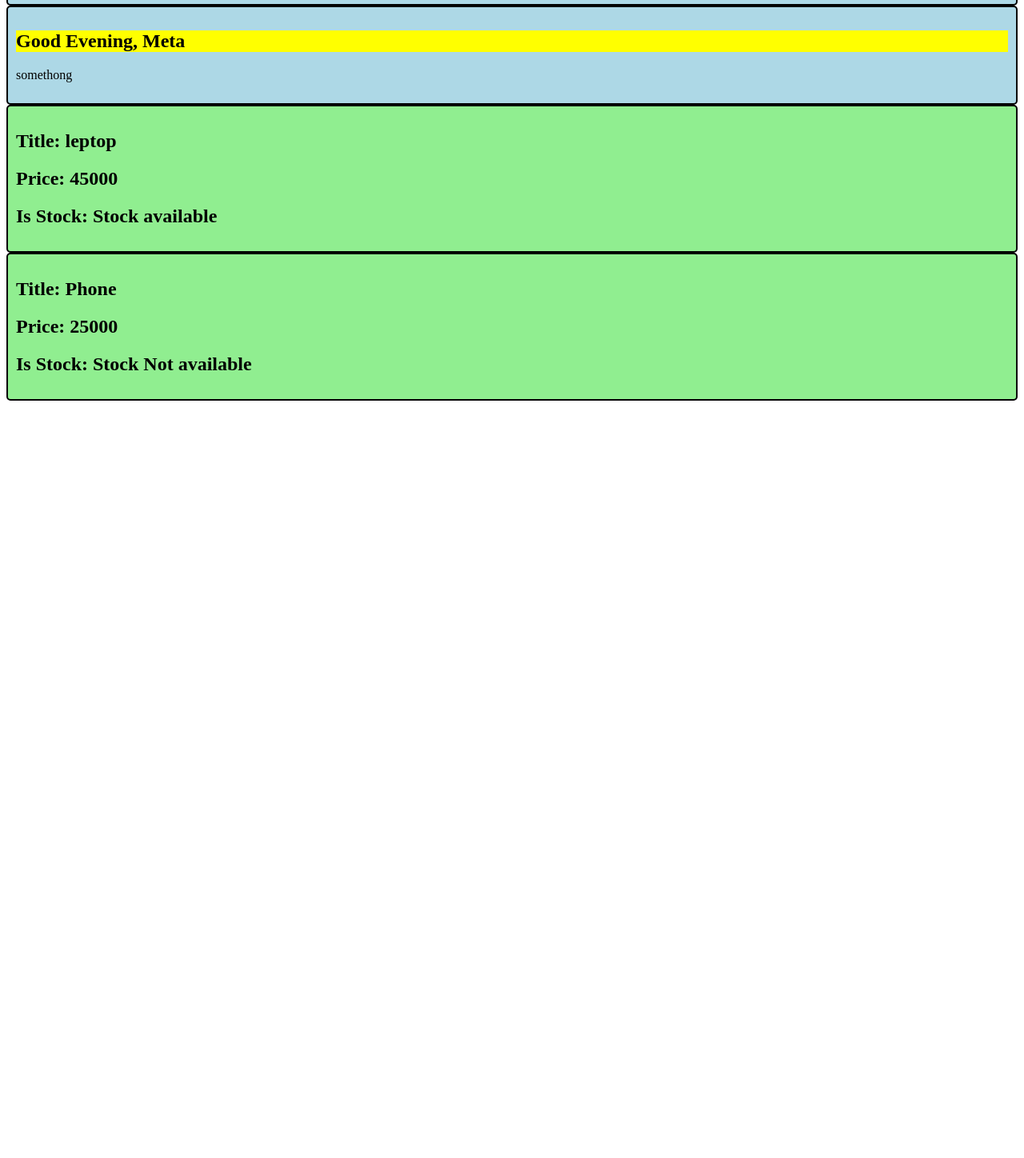
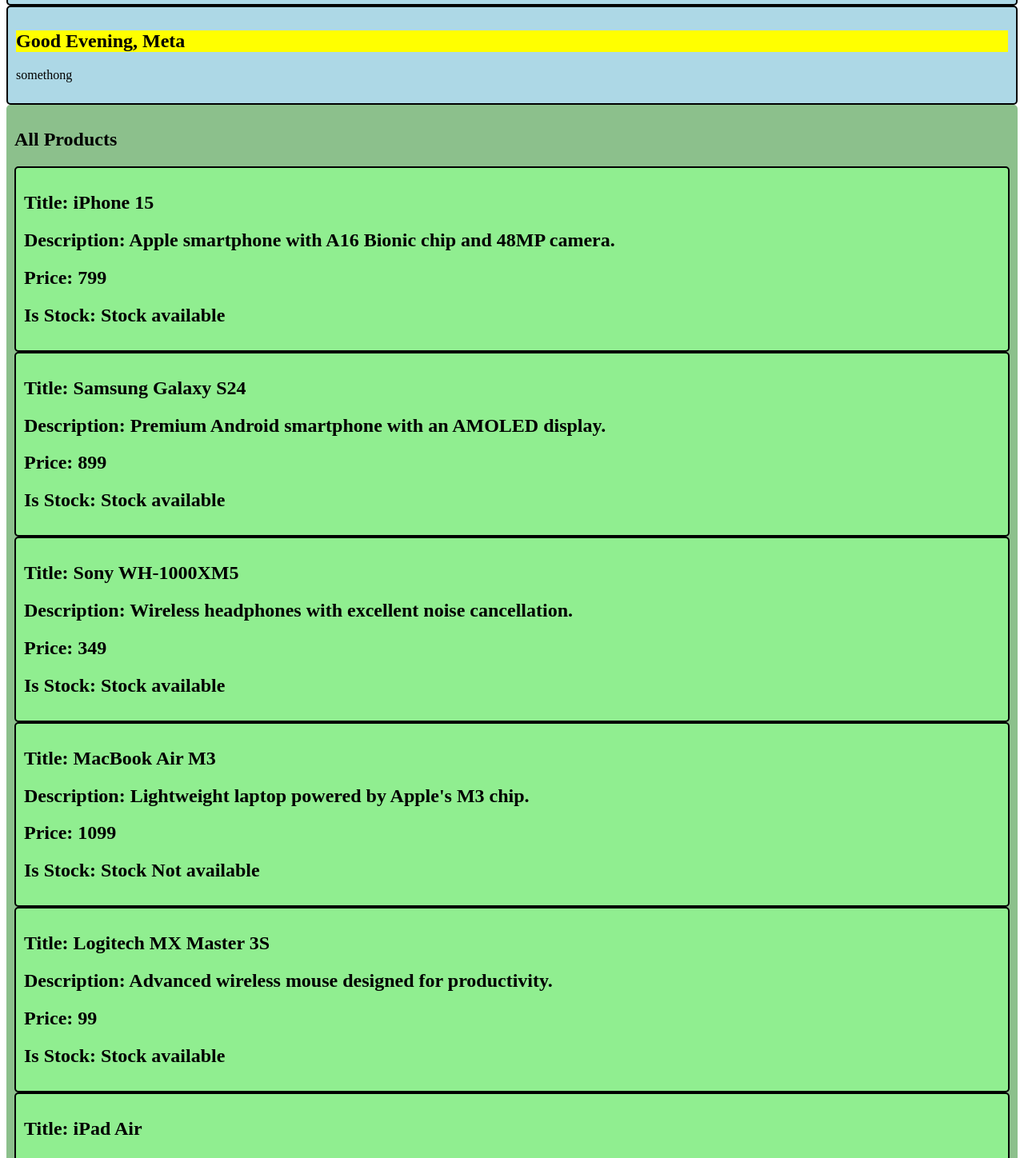
Before and after one commit to arfinaleusuf/my-first-react-app, a React (Vite) app: page / in a window 1280 px wide. Shown: the part 198-1646 px from the top of the page at 80% size. Before the commit the page ends 800 px from the top, so only its background shows below. Built offline with nearby package versions, Linux system fonts and the light colour scheme.

Commit message:
feat: refactor ProductCart component and create Products component to display a list of products

```diff
--- a/src/components/ProductCart.jsx
+++ b/src/components/ProductCart.jsx
@@ -1,8 +1,10 @@
 
-const ProductCart = ({title, price, isStock}) => {
+const ProductCart = ({product}) => {
+    const {name, description,price, isStock} = product
     return (
         <div className="product-cart">
-            <h2>Title: {title}</h2>
+            <h2>Title: {name}</h2>
+            <h2>Description: {description}</h2>
             <h2>Price: {price}</h2>
             <h2>Is Stock: {isStock ? "Stock available" : "Stock Not available"}</h2>
         </div>
--- /dev/null
+++ b/src/components/Products.jsx
@@ -0,0 +1,57 @@
+import ProductCart from "./ProductCart";
+
+const Products = () => {
+
+    const products = [
+        {
+            name: "iPhone 15",
+            description: "Apple smartphone with A16 Bionic chip and 48MP camera.",
+            price: 799,
+            isStock: true
+        },
+        {
+            name: "Samsung Galaxy S24",
+            description: "Premium Android smartphone with an AMOLED display.",
+            price: 899,
+            isStock: true
+        },
+        {
+            name: "Sony WH-1000XM5",
+            description: "Wireless headphones with excellent noise cancellation.",
+            price: 349,
+            isStock: true
+        },
+        {
+            name: "MacBook Air M3",
+            description: "Lightweight laptop powered by Apple's M3 chip.",
+            price: 1099,
+            isStock: false
+        },
+        {
+            name: "Logitech MX Master 3S",
+            description: "Advanced wireless mouse designed for productivity.",
+            price: 99,
+            isStock: true
+        },
+        {
+            name: "iPad Air",
+            description: "Versatile tablet suitable for study, work, and entertainment.",
+            price: 599,
+            isStock: false
+        }
+    ];
+
+    // const products = [];
+    return (
+        <div className='poducts_parents'>
+            <h2>All Products</h2>
+
+            {products.length == 0 ? <h2>Products not available !!</h2> : products.map((pd) => {
+                return <ProductCart key={pd.name} product={pd} />
+            })
+            }
+        </div>
+    );
+};
+
+export default Products;
--- a/src/index.css
+++ b/src/index.css
@@ -6,6 +6,13 @@
   border-radius: 5px;
   padding: 10px;
   background-color: lightblue;
+}
+
+.poducts_parents{
+  border : 2 px solid balck;
+  border-radius: 5px;
+  padding : 10px;
+  background-color: rgb(140, 192, 140);
 }
 
 .product-cart{
--- a/src/main.jsx
+++ b/src/main.jsx
@@ -3,7 +3,7 @@
 import './index.css'
 import Welcome from './components/Welcome.jsx'
 import Greetings from './components/Greetings.jsx'
-import ProductCart from './components/ProductCart.jsx'
+import Products from './components/Products.jsx'
 
 
 
@@ -14,8 +14,13 @@
     <Welcome></Welcome>
     <Welcome />
     <Greetings greet={"Good Morning"} name={"Phitron"} isLogedIn ={true}/>
-    {5>4 && <Greetings greet={"Good Evening"} name={"Meta"} isLogedIn ={true} specialMessege={"somethong"}/>}
-    <ProductCart title={"leptop"} price={45000} isStock={true}/>
-    <ProductCart title={"Phone"} price={25000} isStock={false}/>
+    {<Greetings
+    greet={"Good Evening"}
+    name={"Meta"}
+    isLogedIn ={true}
+    specialMessege={"somethong"}/>}
+
+    <Products />
+
   </StrictMode>,
 )
```
